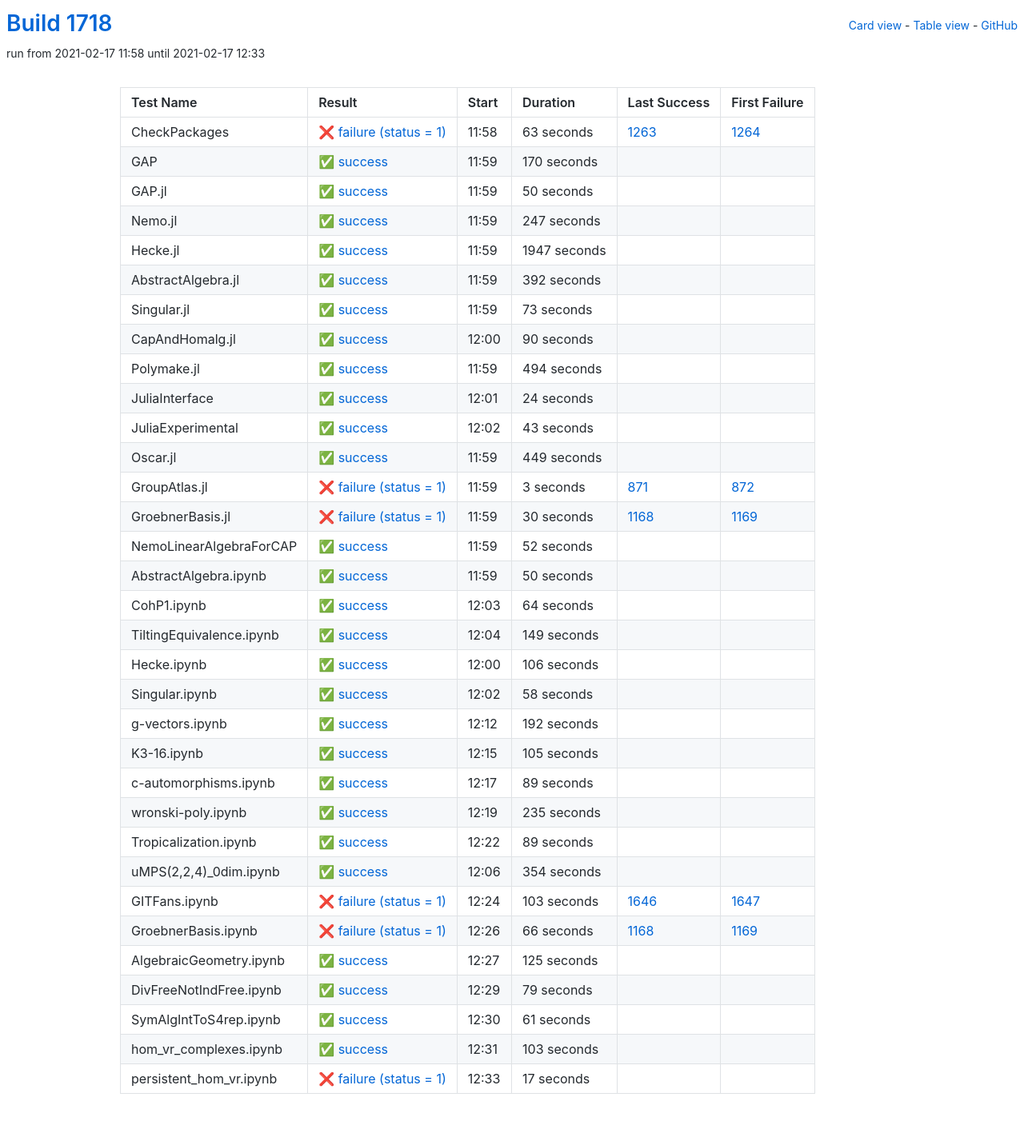
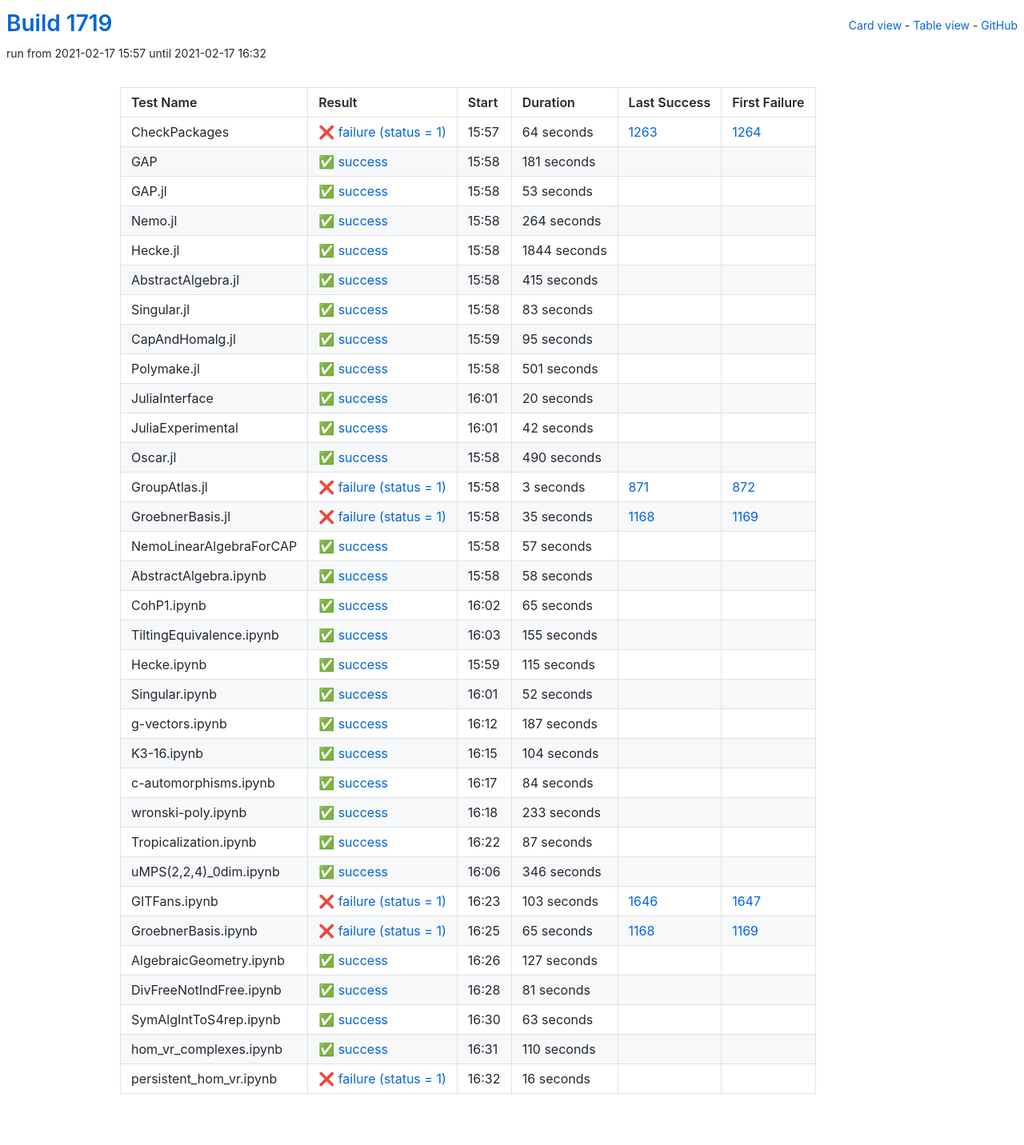
Before and after one commit to oscar-system/oscar-ci-status-stable, a Jekyll site: the page built from table.html, in a window 1280 px wide. Shown: the whole page at 80% size. Built offline with Jekyll 4.4.1, drawn with Linux system fonts in a browser that asks for light colours.

Commit message:
Build #1719

```diff
--- a/_data/ci.yml
+++ b/_data/ci.yml
@@ -1,6 +1,6 @@
 ---
-build: 1718
-build_url: https://oscarci.mathematik.uni-kl.de/job/oscar-stable/1718/
+build: 1719
+build_url: https://oscarci.mathematik.uni-kl.de/job/oscar-stable/1719/
 job: oscar-stable
 organization: oscar-system
 repo: oscar-ci-status-stable
@@ -8,152 +8,152 @@ repourl: https://github.com/oscar-system/oscar-ci-status-stable
 tests:
 - name: CheckPackages
   id: checkpackages
-  log: https://oscarci.mathematik.uni-kl.de/job/oscar-stable/1718/artifact/logs/build-1718/CheckPackages.log
-  start: 2021-02-17 11:58
+  log: https://oscarci.mathematik.uni-kl.de/job/oscar-stable/1719/artifact/logs/build-1719/CheckPackages.log
+  start: 2021-02-17 15:57
   success: false
   exitcode: 1
   status: failure
-  duration: 63
+  duration: 64
   last_success: 1263
   last_success_url: https://oscarci.mathematik.uni-kl.de/job/oscar-stable/1263/
   first_failure: 1264
   first_failure_url: https://oscarci.mathematik.uni-kl.de/job/oscar-stable/1264/
 - name: GAP
   id: gap
-  log: https://oscarci.mathematik.uni-kl.de/job/oscar-stable/1718/artifact/logs/build-1718/GAP.log
-  start: 2021-02-17 11:59
+  log: https://oscarci.mathematik.uni-kl.de/job/oscar-stable/1719/artifact/logs/build-1719/GAP.log
+  start: 2021-02-17 15:58
   success: true
   exitcode: 0
   status: success
-  duration: 170
+  duration: 181
   last_success: false
   last_success_url:
   first_failure: false
   first_failure_url:
 - name: GAP.jl
   id: gap-jl
-  log: https://oscarci.mathematik.uni-kl.de/job/oscar-stable/1718/artifact/logs/build-1718/GAP.jl.log
-  start: 2021-02-17 11:59
+  log: https://oscarci.mathematik.uni-kl.de/job/oscar-stable/1719/artifact/logs/build-1719/GAP.jl.log
+  start: 2021-02-17 15:58
   success: true
   exitcode: 0
   status: success
-  duration: 50
+  duration: 53
   last_success: false
   last_success_url:
   first_failure: false
   first_failure_url:
 - name: Nemo.jl
   id: nemo-jl
-  log: https://oscarci.mathematik.uni-kl.de/job/oscar-stable/1718/artifact/logs/build-1718/Nemo.jl.log
-  start: 2021-02-17 11:59
+  log: https://oscarci.mathematik.uni-kl.de/job/oscar-stable/1719/artifact/logs/build-1719/Nemo.jl.log
+  start: 2021-02-17 15:58
   success: true
   exitcode: 0
   status: success
-  duration: 247
+  duration: 264
   last_success: false
   last_success_url:
   first_failure: false
   first_failure_url:
 - name: Hecke.jl
   id: hecke-jl
-  log: https://oscarci.mathematik.uni-kl.de/job/oscar-stable/1718/artifact/logs/build-1718/Hecke.jl.log
-  start: 2021-02-17 11:59
+  log: https://oscarci.mathematik.uni-kl.de/job/oscar-stable/1719/artifact/logs/build-1719/Hecke.jl.log
+  start: 2021-02-17 15:58
   success: true
   exitcode: 0
   status: success
-  duration: 1947
+  duration: 1844
   last_success: false
   last_success_url:
   first_failure: false
   first_failure_url:
 - name: AbstractAlgebra.jl
   id: abstractalgebra-jl
-  log: https://oscarci.mathematik.uni-kl.de/job/oscar-stable/1718/artifact/logs/build-1718/AbstractAlgebra.jl.log
-  start: 2021-02-17 11:59
+  log: https://oscarci.mathematik.uni-kl.de/job/oscar-stable/1719/artifact/logs/build-1719/AbstractAlgebra.jl.log
+  start: 2021-02-17 15:58
   success: true
   exitcode: 0
   status: success
-  duration: 392
+  duration: 415
   last_success: false
   last_success_url:
   first_failure: false
   first_failure_url:
 - name: Singular.jl
   id: singular-jl
-  log: https://oscarci.mathematik.uni-kl.de/job/oscar-stable/1718/artifact/logs/build-1718/Singular.jl.log
-  start: 2021-02-17 11:59
+  log: https://oscarci.mathematik.uni-kl.de/job/oscar-stable/1719/artifact/logs/build-1719/Singular.jl.log
+  start: 2021-02-17 15:58
   success: true
   exitcode: 0
   status: success
-  duration: 73
+  duration: 83
   last_success: false
   last_success_url:
   first_failure: false
   first_failure_url:
 - name: CapAndHomalg.jl
   id: capandhomalg-jl
-  log: https://oscarci.mathematik.uni-kl.de/job/oscar-stable/1718/artifact/logs/build-1718/CapAndHomalg.jl.log
-  start: 2021-02-17 12:00
+  log: https://oscarci.mathematik.uni-kl.de/job/oscar-stable/1719/artifact/logs/build-1719/CapAndHomalg.jl.log
+  start: 2021-02-17 15:59
   success: true
   exitcode: 0
   status: success
-  duration: 90
+  duration: 95
   last_success: false
   last_success_url:
   first_failure: false
   first_failure_url:
 - name: Polymake.jl
   id: polymake-jl
-  log: https://oscarci.mathematik.uni-kl.de/job/oscar-stable/1718/artifact/logs/build-1718/Polymake.jl.log
-  start: 2021-02-17 11:59
+  log: https://oscarci.mathematik.uni-kl.de/job/oscar-stable/1719/artifact/logs/build-1719/Polymake.jl.log
+  start: 2021-02-17 15:58
   success: true
   exitcode: 0
   status: success
-  duration: 494
+  duration: 501
   last_success: false
   last_success_url:
   first_failure: false
   first_failure_url:
 - name: JuliaInterface
   id: juliainterface
-  log: https://oscarci.mathematik.uni-kl.de/job/oscar-stable/1718/artifact/logs/build-1718/JuliaInterface.log
-  start: 2021-02-17 12:01
+  log: https://oscarci.mathematik.uni-kl.de/job/oscar-stable/1719/artifact/logs/build-1719/JuliaInterface.log
+  start: 2021-02-17 16:01
   success: true
   exitcode: 0
   status: success
-  duration: 24
+  duration: 20
   last_success: false
   last_success_url:
   first_failure: false
   first_failure_url:
 - name: JuliaExperimental
   id: juliaexperimental
-  log: https://oscarci.mathematik.uni-kl.de/job/oscar-stable/1718/artifact/logs/build-1718/JuliaExperimental.log
-  start: 2021-02-17 12:02
+  log: https://oscarci.mathematik.uni-kl.de/job/oscar-stable/1719/artifact/logs/build-1719/JuliaExperimental.log
+  start: 2021-02-17 16:01
   success: true
   exitcode: 0
   status: success
-  duration: 43
+  duration: 42
   last_success: false
   last_success_url:
   first_failure: false
   first_failure_url:
 - name: Oscar.jl
   id: oscar-jl
-  log: https://oscarci.mathematik.uni-kl.de/job/oscar-stable/1718/artifact/logs/build-1718/Oscar.jl.log
-  start: 2021-02-17 11:59
+  log: https://oscarci.mathematik.uni-kl.de/job/oscar-stable/1719/artifact/logs/build-1719/Oscar.jl.log
+  start: 2021-02-17 15:58
   success: true
   exitcode: 0
   status: success
-  duration: 449
+  duration: 490
   last_success: false
   last_success_url:
   first_failure: false
   first_failure_url:
 - name: GroupAtlas.jl
   id: groupatlas-jl
-  log: https://oscarci.mathematik.uni-kl.de/job/oscar-stable/1718/artifact/logs/build-1718/GroupAtlas.jl.log
-  start: 2021-02-17 11:59
+  log: https://oscarci.mathematik.uni-kl.de/job/oscar-stable/1719/artifact/logs/build-1719/GroupAtlas.jl.log
+  start: 2021-02-17 15:58
   success: false
   exitcode: 1
   status: failure
@@ -164,20 +164,80 @@ tests:
   first_failure_url: https://oscarci.mathematik.uni-kl.de/job/oscar-stable/872/
 - name: GroebnerBasis.jl
   id: groebnerbasis-jl
-  log: https://oscarci.mathematik.uni-kl.de/job/oscar-stable/1718/artifact/logs/build-1718/GroebnerBasis.jl.log
-  start: 2021-02-17 11:59
+  log: https://oscarci.mathematik.uni-kl.de/job/oscar-stable/1719/artifact/logs/build-1719/GroebnerBasis.jl.log
+  start: 2021-02-17 15:58
   success: false
   exitcode: 1
   status: failure
-  duration: 30
+  duration: 35
   last_success: 1168
   last_success_url: https://oscarci.mathematik.uni-kl.de/job/oscar-stable/1168/
   first_failure: 1169
   first_failure_url: https://oscarci.mathematik.uni-kl.de/job/oscar-stable/1169/
 - name: NemoLinearAlgebraForCAP
   id: nemolinearalgebraforcap
-  log: https://oscarci.mathematik.uni-kl.de/job/oscar-stable/1718/artifact/logs/build-1718/NemoLinearAlgebraForCAP.log
-  start: 2021-02-17 11:59
+  log: https://oscarci.mathematik.uni-kl.de/job/oscar-stable/1719/artifact/logs/build-1719/NemoLinearAlgebraForCAP.log
+  start: 2021-02-17 15:58
+  success: true
+  exitcode: 0
+  status: success
+  duration: 57
+  last_success: false
+  last_success_url:
+  first_failure: false
+  first_failure_url:
+- name: AbstractAlgebra.ipynb
+  id: abstractalgebra-ipynb
+  log: https://oscarci.mathematik.uni-kl.de/job/oscar-stable/1719/artifact/logs/build-1719/AbstractAlgebra.ipynb.log
+  start: 2021-02-17 15:58
+  success: true
+  exitcode: 0
+  status: success
+  duration: 58
+  last_success: false
+  last_success_url:
+  first_failure: false
+  first_failure_url:
+- name: CohP1.ipynb
+  id: cohp1-ipynb
+  log: https://oscarci.mathematik.uni-kl.de/job/oscar-stable/1719/artifact/logs/build-1719/CohP1.ipynb.log
+  start: 2021-02-17 16:02
+  success: true
+  exitcode: 0
+  status: success
+  duration: 65
+  last_success: false
+  last_success_url:
+  first_failure: false
+  first_failure_url:
+- name: TiltingEquivalence.ipynb
+  id: tiltingequivalence-ipynb
+  log: https://oscarci.mathematik.uni-kl.de/job/oscar-stable/1719/artifact/logs/build-1719/TiltingEquivalence.ipynb.log
+  start: 2021-02-17 16:03
+  success: true
+  exitcode: 0
+  status: success
+  duration: 155
+  last_success: false
+  last_success_url:
+  first_failure: false
+  first_failure_url:
+- name: Hecke.ipynb
+  id: hecke-ipynb
+  log: https://oscarci.mathematik.uni-kl.de/job/oscar-stable/1719/artifact/logs/build-1719/Hecke.ipynb.log
+  start: 2021-02-17 15:59
+  success: true
+  exitcode: 0
+  status: success
+  duration: 115
+  last_success: false
+  last_success_url:
+  first_failure: false
+  first_failure_url:
+- name: Singular.ipynb
+  id: singular-ipynb
+  log: https://oscarci.mathematik.uni-kl.de/job/oscar-stable/1719/artifact/logs/build-1719/Singular.ipynb.log
+  start: 2021-02-17 16:01
   success: true
   exitcode: 0
   status: success
@@ -186,142 +246,82 @@ tests:
   last_success_url:
   first_failure: false
   first_failure_url:
-- name: AbstractAlgebra.ipynb
-  id: abstractalgebra-ipynb
-  log: https://oscarci.mathematik.uni-kl.de/job/oscar-stable/1718/artifact/logs/build-1718/AbstractAlgebra.ipynb.log
-  start: 2021-02-17 11:59
+- name: g-vectors.ipynb
+  id: g-vectors-ipynb
+  log: https://oscarci.mathematik.uni-kl.de/job/oscar-stable/1719/artifact/logs/build-1719/g-vectors.ipynb.log
+  start: 2021-02-17 16:12
   success: true
   exitcode: 0
   status: success
-  duration: 50
-  last_success: false
-  last_success_url:
-  first_failure: false
-  first_failure_url:
-- name: CohP1.ipynb
-  id: cohp1-ipynb
-  log: https://oscarci.mathematik.uni-kl.de/job/oscar-stable/1718/artifact/logs/build-1718/CohP1.ipynb.log
-  start: 2021-02-17 12:03
-  success: true
-  exitcode: 0
-  status: success
-  duration: 64
-  last_success: false
-  last_success_url:
-  first_failure: false
-  first_failure_url:
-- name: TiltingEquivalence.ipynb
-  id: tiltingequivalence-ipynb
-  log: https://oscarci.mathematik.uni-kl.de/job/oscar-stable/1718/artifact/logs/build-1718/TiltingEquivalence.ipynb.log
-  start: 2021-02-17 12:04
-  success: true
-  exitcode: 0
-  status: success
-  duration: 149
-  last_success: false
-  last_success_url:
-  first_failure: false
-  first_failure_url:
-- name: Hecke.ipynb
-  id: hecke-ipynb
-  log: https://oscarci.mathematik.uni-kl.de/job/oscar-stable/1718/artifact/logs/build-1718/Hecke.ipynb.log
-  start: 2021-02-17 12:00
-  success: true
-  exitcode: 0
-  status: success
-  duration: 106
-  last_success: false
-  last_success_url:
-  first_failure: false
-  first_failure_url:
-- name: Singular.ipynb
-  id: singular-ipynb
-  log: https://oscarci.mathematik.uni-kl.de/job/oscar-stable/1718/artifact/logs/build-1718/Singular.ipynb.log
-  start: 2021-02-17 12:02
-  success: true
-  exitcode: 0
-  status: success
-  duration: 58
-  last_success: false
-  last_success_url:
-  first_failure: false
-  first_failure_url:
-- name: g-vectors.ipynb
-  id: g-vectors-ipynb
-  log: https://oscarci.mathematik.uni-kl.de/job/oscar-stable/1718/artifact/logs/build-1718/g-vectors.ipynb.log
-  start: 2021-02-17 12:12
-  success: true
-  exitcode: 0
-  status: success
-  duration: 192
+  duration: 187
   last_success: false
   last_success_url:
   first_failure: false
   first_failure_url:
 - name: K3-16.ipynb
   id: k3-16-ipynb
-  log: https://oscarci.mathematik.uni-kl.de/job/oscar-stable/1718/artifact/logs/build-1718/K3-16.ipynb.log
-  start: 2021-02-17 12:15
+  log: https://oscarci.mathematik.uni-kl.de/job/oscar-stable/1719/artifact/logs/build-1719/K3-16.ipynb.log
+  start: 2021-02-17 16:15
   success: true
   exitcode: 0
   status: success
-  duration: 105
+  duration: 104
   last_success: false
   last_success_url:
   first_failure: false
   first_failure_url:
 - name: c-automorphisms.ipynb
   id: c-automorphisms-ipynb
-  log: https://oscarci.mathematik.uni-kl.de/job/oscar-stable/1718/artifact/logs/build-1718/c-automorphisms.ipynb.log
-  start: 2021-02-17 12:17
+  log: https://oscarci.mathematik.uni-kl.de/job/oscar-stable/1719/artifact/logs/build-1719/c-automorphisms.ipynb.log
+  start: 2021-02-17 16:17
   success: true
   exitcode: 0
   status: success
-  duration: 89
+  duration: 84
   last_success: false
   last_success_url:
   first_failure: false
   first_failure_url:
 - name: wronski-poly.ipynb
   id: wronski-poly-ipynb
-  log: https://oscarci.mathematik.uni-kl.de/job/oscar-stable/1718/artifact/logs/build-1718/wronski-poly.ipynb.log
-  start: 2021-02-17 12:19
+  log: https://oscarci.mathematik.uni-kl.de/job/oscar-stable/1719/artifact/logs/build-1719/wronski-poly.ipynb.log
+  start: 2021-02-17 16:18
   success: true
   exitcode: 0
   status: success
-  duration: 235
+  duration: 233
   last_success: false
   last_success_url:
   first_failure: false
   first_failure_url:
 - name: Tropicalization.ipynb
   id: tropicalization-ipynb
-  log: https://oscarci.mathematik.uni-kl.de/job/oscar-stable/1718/artifact/logs/build-1718/Tropicalization.ipynb.log
-  start: 2021-02-17 12:22
+  log: https://oscarci.mathematik.uni-kl.de/job/oscar-stable/1719/artifact/logs/build-1719/Tropicalization.ipynb.log
+  start: 2021-02-17 16:22
   success: true
   exitcode: 0
   status: success
-  duration: 89
+  duration: 87
   last_success: false
   last_success_url:
   first_failure: false
   first_failure_url:
 - name: uMPS(2,2,4)_0dim.ipynb
   id: umps-2-2-4-0dim-ipynb
-  log: https://oscarci.mathematik.uni-kl.de/job/oscar-stable/1718/artifact/logs/build-1718/uMPS-2-2-4-_0dim.ipynb.log
-  start: 2021-02-17 12:06
+  log: https://oscarci.mathematik.uni-kl.de/job/oscar-stable/1719/artifact/logs/build-1719/uMPS-2-2-4-_0dim.ipynb.log
+  start: 2021-02-17 16:06
   success: true
   exitcode: 0
   status: success
-  duration: 354
+  duration: 346
   last_success: false
   last_success_url:
   first_failure: false
   first_failure_url:
 - name: GITFans.ipynb
   id: gitfans-ipynb
-  log: https://oscarci.mathematik.uni-kl.de/job/oscar-stable/1718/artifact/logs/build-1718/GITFans.ipynb.log
-  start: 2021-02-17 12:24
+  log: https://oscarci.mathematik.uni-kl.de/job/oscar-stable/1719/artifact/logs/build-1719/GITFans.ipynb.log
+  start: 2021-02-17 16:23
   success: false
   exitcode: 1
   status: failure
@@ -332,72 +332,72 @@ tests:
   first_failure_url: https://oscarci.mathematik.uni-kl.de/job/oscar-stable/1647/
 - name: GroebnerBasis.ipynb
   id: groebnerbasis-ipynb
-  log: https://oscarci.mathematik.uni-kl.de/job/oscar-stable/1718/artifact/logs/build-1718/GroebnerBasis.ipynb.log
-  start: 2021-02-17 12:26
+  log: https://oscarci.mathematik.uni-kl.de/job/oscar-stable/1719/artifact/logs/build-1719/GroebnerBasis.ipynb.log
+  start: 2021-02-17 16:25
   success: false
   exitcode: 1
   status: failure
-  duration: 66
+  duration: 65
   last_success: 1168
   last_success_url: https://oscarci.mathematik.uni-kl.de/job/oscar-stable/1168/
   first_failure: 1169
   first_failure_url: https://oscarci.mathematik.uni-kl.de/job/oscar-stable/1169/
 - name: AlgebraicGeometry.ipynb
   id: algebraicgeometry-ipynb
-  log: https://oscarci.mathematik.uni-kl.de/job/oscar-stable/1718/artifact/logs/build-1718/AlgebraicGeometry.ipynb.log
-  start: 2021-02-17 12:27
+  log: https://oscarci.mathematik.uni-kl.de/job/oscar-stable/1719/artifact/logs/build-1719/AlgebraicGeometry.ipynb.log
+  start: 2021-02-17 16:26
   success: true
   exitcode: 0
   status: success
-  duration: 125
+  duration: 127
   last_success: false
   last_success_url:
   first_failure: false
   first_failure_url:
 - name: DivFreeNotIndFree.ipynb
   id: divfreenotindfree-ipynb
-  log: https://oscarci.mathematik.uni-kl.de/job/oscar-stable/1718/artifact/logs/build-1718/DivFreeNotIndFree.ipynb.log
-  start: 2021-02-17 12:29
+  log: https://oscarci.mathematik.uni-kl.de/job/oscar-stable/1719/artifact/logs/build-1719/DivFreeNotIndFree.ipynb.log
+  start: 2021-02-17 16:28
   success: true
   exitcode: 0
   status: success
-  duration: 79
+  duration: 81
   last_success: false
   last_success_url:
   first_failure: false
   first_failure_url:
 - name: SymAlgIntToS4rep.ipynb
   id: symalginttos4rep-ipynb
-  log: https://oscarci.mathematik.uni-kl.de/job/oscar-stable/1718/artifact/logs/build-1718/SymAlgIntToS4rep.ipynb.log
-  start: 2021-02-17 12:30
+  log: https://oscarci.mathematik.uni-kl.de/job/oscar-stable/1719/artifact/logs/build-1719/SymAlgIntToS4rep.ipynb.log
+  start: 2021-02-17 16:30
   success: true
   exitcode: 0
   status: success
-  duration: 61
+  duration: 63
   last_success: false
   last_success_url:
   first_failure: false
   first_failure_url:
 - name: hom_vr_complexes.ipynb
   id: hom-vr-complexes-ipynb
-  log: https://oscarci.mathematik.uni-kl.de/job/oscar-stable/1718/artifact/logs/build-1718/hom_vr_complexes.ipynb.log
-  start: 2021-02-17 12:31
+  log: https://oscarci.mathematik.uni-kl.de/job/oscar-stable/1719/artifact/logs/build-1719/hom_vr_complexes.ipynb.log
+  start: 2021-02-17 16:31
   success: true
   exitcode: 0
   status: success
-  duration: 103
+  duration: 110
   last_success: false
   last_success_url:
   first_failure: false
   first_failure_url:
 - name: persistent_hom_vr.ipynb
   id: persistent-hom-vr-ipynb
-  log: https://oscarci.mathematik.uni-kl.de/job/oscar-stable/1718/artifact/logs/build-1718/persistent_hom_vr.ipynb.log
-  start: 2021-02-17 12:33
+  log: https://oscarci.mathematik.uni-kl.de/job/oscar-stable/1719/artifact/logs/build-1719/persistent_hom_vr.ipynb.log
+  start: 2021-02-17 16:32
   success: false
   exitcode: 1
   status: failure
-  duration: 17
+  duration: 16
   last_success: false
   last_success_url:
   first_failure: false
```
Also changed, not shown: README.md.
